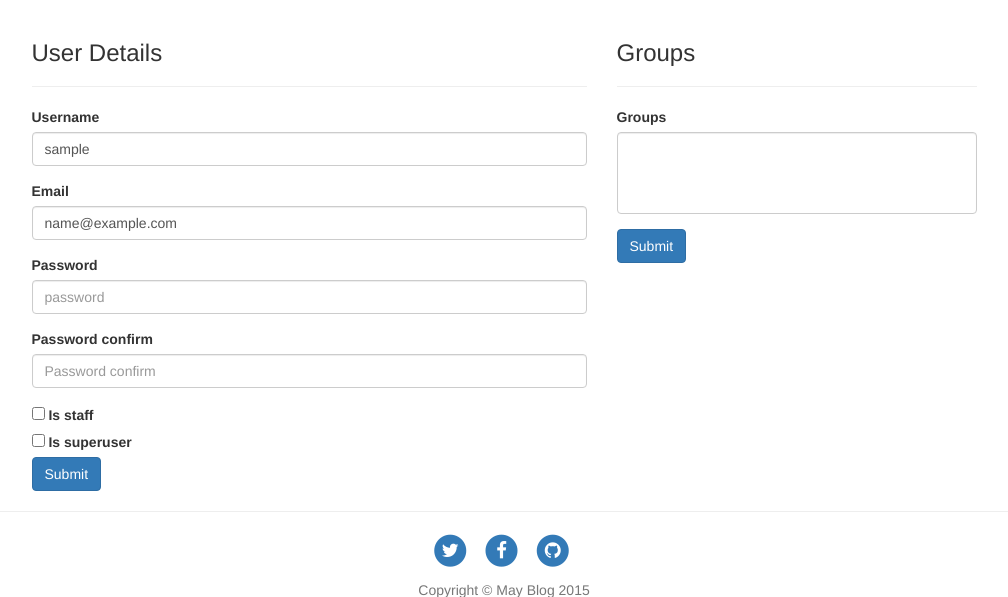
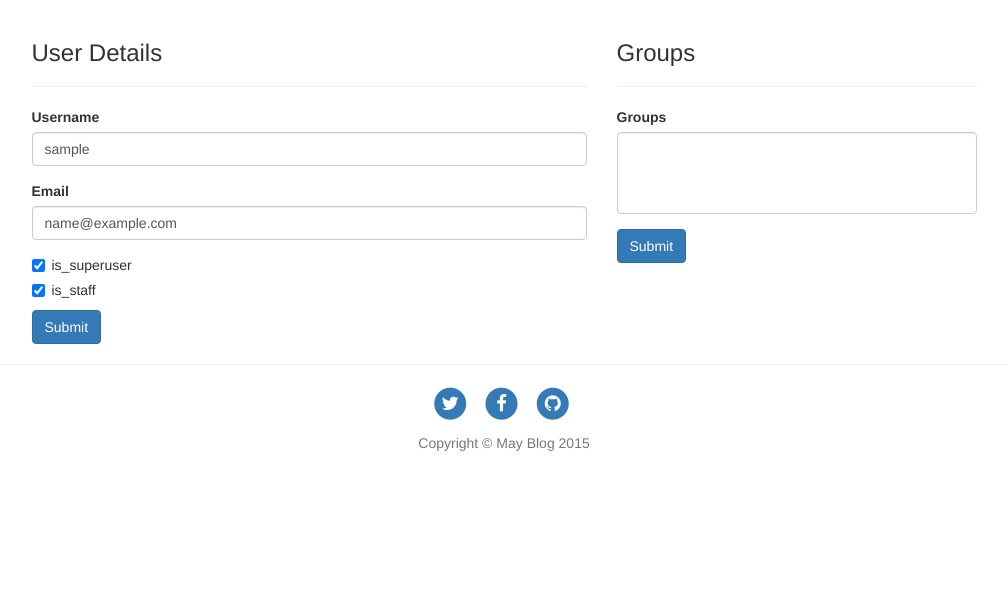
Before and after one commit to codyle50/Django-Blog, a Django app: page /accounts/users/1/edit/ in a window 1280 px wide. Shown: the part 52-649 px from the top of the page, without its empty margins (136-1144 px from the left). Run offline with Django 3.2, Linux system fonts and the light colour scheme; a user stored in the database is signed in; tables that the repository leaves empty hold one stand-in row (values such as "Sample post"); lists and menus that the app fills with data are empty; some libraries are stand-ins or nearby versions.

Commit message:
user edit function

```diff
--- a/blog/accounts/forms.py
+++ b/blog/accounts/forms.py
@@ -29,18 +29,18 @@ class RegisterForm(forms.Form):
 class UserForm(forms.Form):
     username = forms.CharField(max_length=256)
     email = forms.EmailField(max_length=256, required=False)
-    password = forms.CharField(max_length=256, widget=forms.PasswordInput(attrs={'placeholder': 'password'}), required=False)
-    password_confirm = forms.CharField(max_length=256, widget=forms.PasswordInput)
-    is_staff = forms.BooleanField(required=False)
-    is_superuser = forms.BooleanField(required=False)
+    # password = forms.CharField(max_length=256, widget=forms.PasswordInput(attrs={'placeholder': 'password'}), required=False)
+    # password_confirm = forms.CharField(max_length=256, widget=forms.PasswordInput)
+    # is_staff = forms.BooleanField(required=False)
+    # is_superuser = forms.BooleanField(required=False)
 
-    def clean(self):
-        cleaned_data = super(RegisterForm, self).clean()
-        password = cleaned_data.get('password')
-        password_confirm = cleaned_data.get('password_confirm')
-        if password != password_confirm:
-            raise forms.ValidationError('Two passwords are not the same')
+    # def clean(self):
+    #     cleaned_data = super(RegisterForm, self).clean()
+    #     password = cleaned_data.get('password')
+    #     password_confirm = cleaned_data.get('password_confirm')
+    #     if password != password_confirm:
+    #         raise forms.ValidationError('Two passwords are not the same')
 
 class UserGroupForm(forms.Form):
     GROUP_CHOICES = group_values()
-    groups = forms.MultipleChoiceField(choices=GROUP_CHOICES)
+    groups = forms.MultipleChoiceField(choices=GROUP_CHOICES, widget=forms.SelectMultiple(attrs={'size':len(GROUP_CHOICES)}))
--- a/blog/accounts/views.py
+++ b/blog/accounts/views.py
@@ -142,18 +142,19 @@ class UserView(View):
 
 class UserEditView(View):
     template_name = 'accounts/user_edit.html'
-    def get(self, request, pk):
+    def get(self, request, pk, user_form=None):
         pk = int(pk)
         data = {}
         try:
             user = User.objects.get(pk=pk)
         except User.DoesNotExist:
             raise Http404
-        # data['user'] = user
+
+        data['user_edited'] = user
 
         user_dict = {'username':user.username, 'email': user.email}
-
-        user_form = forms.UserForm(initial=user_dict)
+        if not user_form:
+            user_form = forms.UserForm(initial=user_dict)
         data['user_form'] = user_form
 
         groups = user.groups.all()
@@ -164,6 +165,39 @@ class UserEditView(View):
 
         return render(request, self.template_name, data)
 
+    def post(self, request, pk):
+        pk = int(pk)
+        try:
+            user = User.objects.get(pk=pk)
+        except User.DoesNotExist:
+            raise Http404
+        if request.POST.get('user'):
+            form = forms.UserForm(request.POST)
+            if form.is_valid():
+                user.username = form.cleaned_data['username']
+                user.email = form.cleaned_data['email']
+                if request.user.is_superuser:
+                    user.is_superuser = request.POST.get('is_superuser', False)
+                    user.is_staff = request.POST.get('is_staff', False)
+                user.save()
+
+                url = reverse('accounts:user_edit', args=(pk,))
+                msg = 'Succeed to update user details'
+                messages.add_message(request, messages.SUCCESS, msg)
+                return redirect(url)
+
+            return self.get(request, pk, user_form=form)
+        else:
+            group_ids = request.POST.getlist('groups')
+            # user.groups.add(*group_ids)
+            user.groups = group_ids
+            # return HttpResponse(group_ids)
+            url = reverse('accounts:user_edit', args=(pk,))
+            msg = 'Succeed to update user groups'
+            messages.add_message(request, messages.SUCCESS, msg)
+            return redirect(url)
+
+
 class GroupView(View):
     template_name = 'accounts/groups.html'
     def get(self, request):
--- a/blog/templates/accounts/user_edit.html
+++ b/blog/templates/accounts/user_edit.html
@@ -11,7 +11,19 @@
         <form method="POST" action="">
         {% csrf_token %}
             {% bootstrap_form user_form %}
-            <button type="submit" class="btn btn-primary" name="user">Submit</button>
+            {% if user.is_superuser %}
+            <div class="checkbox">
+                <label>
+                  <input type="checkbox" name="is_superuser" {% if user_edited.is_superuser %}checked{% endif %}> is_superuser
+                </label>
+            </div>
+            <div class="checkbox">
+                <label>
+                  <input type="checkbox" name="is_staff" {% if user_edited.is_staff %}checked{% endif %}> is_staff
+                </label>
+            </div>
+            {% endif %}
+            <button type="submit" class="btn btn-primary" name="user" value="user">Submit</button>
         </form>
     </div>
     <div class="col-md-4">
@@ -20,7 +32,7 @@
         <form method="POST" action="">
         {% csrf_token %}
             {% bootstrap_form user_group_form %}{{groups}}
-            <button type="submit" class="btn btn-primary" name="user">Submit</button>
+            <button type="submit" class="btn btn-primary" name="group" value="group">Submit</button>
         </form>
     </div>
 
--- a/blog/templates/accounts/users.html
+++ b/blog/templates/accounts/users.html
@@ -27,7 +27,7 @@
             <td>{{ user.last_login|date:"M d, Y" }}</td>
             <td>{{ user.date_joined|date:"M d, Y" }}</td>
             <td>
-                <a href="#"><span class="glyphicon glyphicon-edit" aria-hidden="true"></span> </a>
+                <a href="{% url 'accounts:user_edit' user.id %}"><span class="glyphicon glyphicon-edit" aria-hidden="true"></span> </a>
                 &nbsp
                 <a href="#"  class="del-user"><span class="glyphicon glyphicon-trash" aria-hidden="true"></span> </a>
             </td>
```
